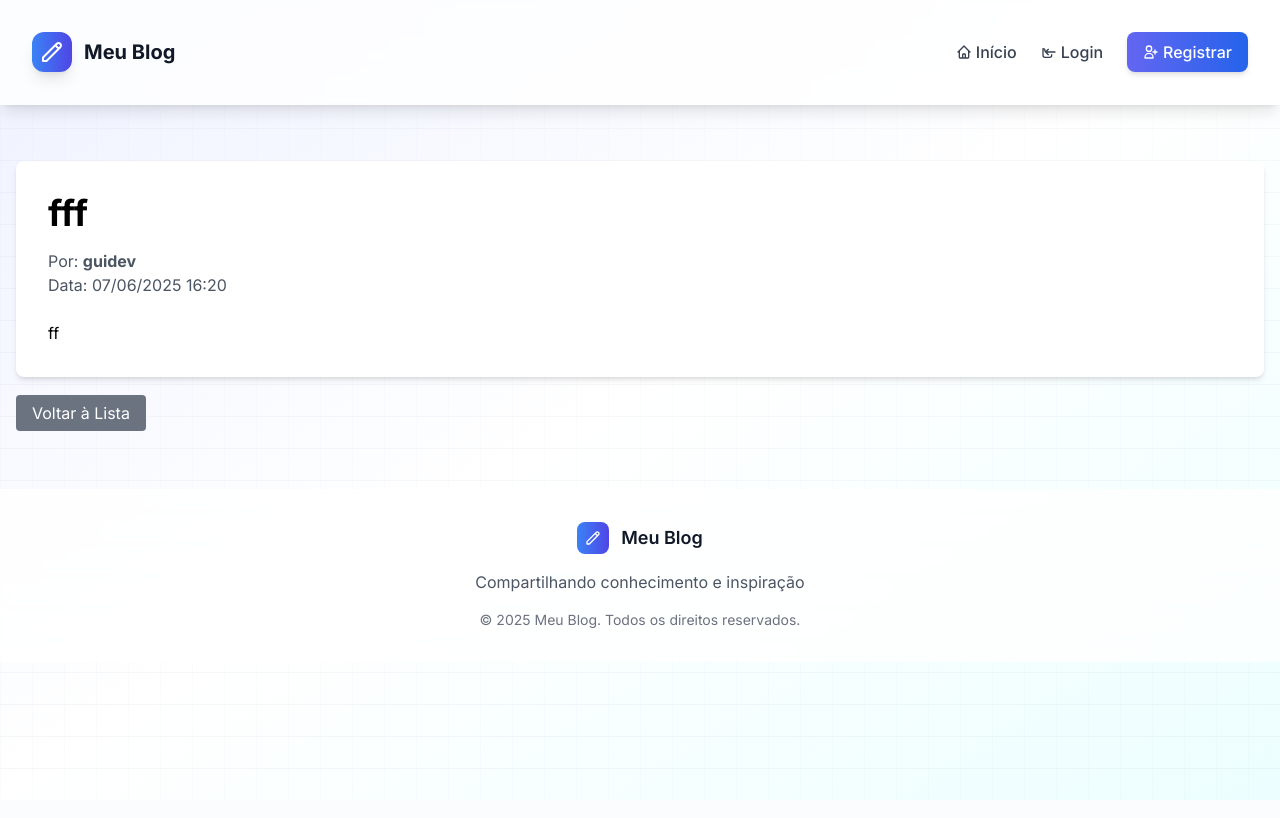
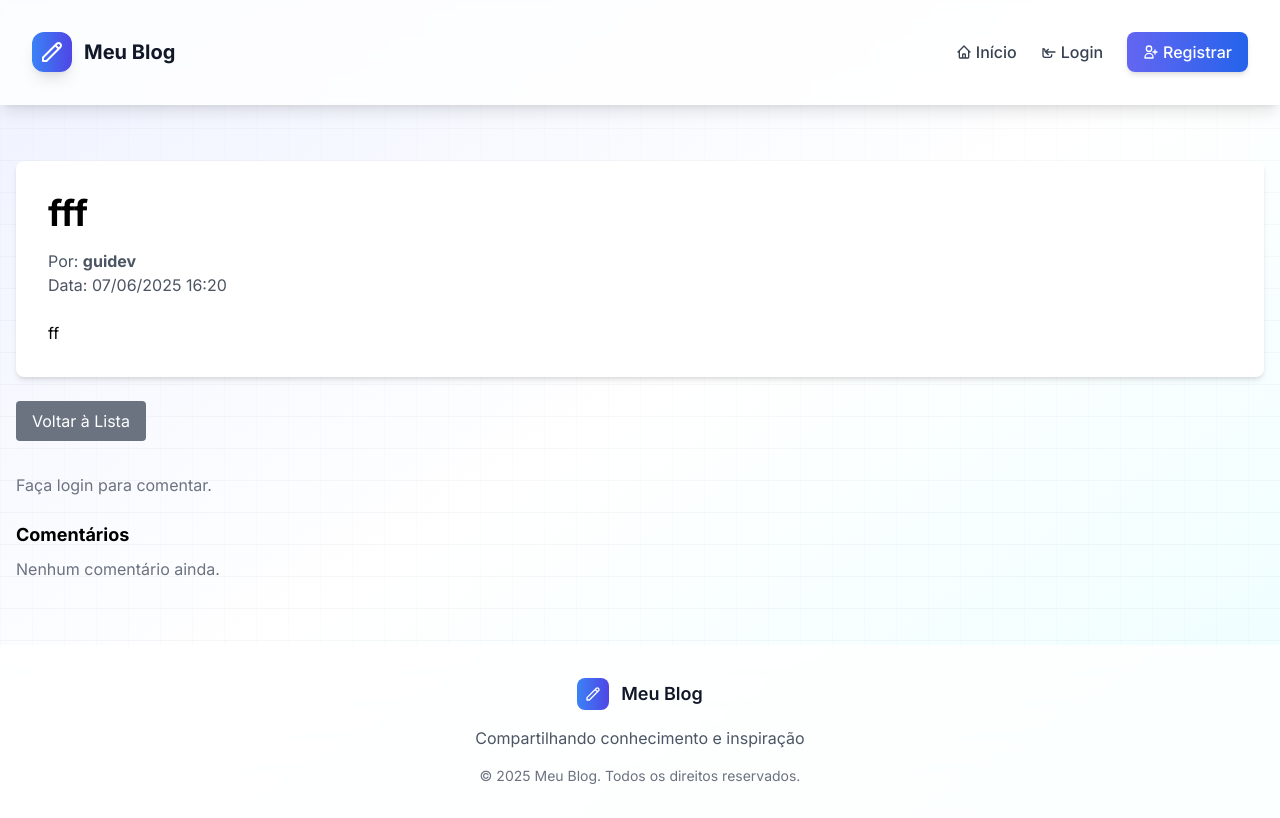
Before and after one commit to GuiDev115/django-blog, a Django app: page /artigo/1/ in a window 1280 px wide. Run offline with Django 5.2, Linux system fonts and the light colour scheme; data comes from the database, SQL or seed files in the repository; both versions use the stored data as it was after the commit; some libraries are stand-ins or nearby versions.

Commit message:
feat: curtir e comentar artigos

```diff
--- a/blog/templates/blog/artigo_detail.html
+++ b/blog/templates/blog/artigo_detail.html
@@ -24,12 +24,48 @@
         {% endif %}
     </article>
 
-    <div class="mt-6">
-        <a href="{% url 'artigo_list' %}" class="bg-gray-500 text-white px-4 py-2 rounded hover:bg-gray-600">Voltar à Lista</a>
+    <div class="mt-6 flex flex-wrap items-center justify-between gap-2">
+        <div class="flex flex-wrap items-center gap-2">
+            <a href="{% url 'artigo_list' %}" class="bg-gray-500 text-white px-4 py-2 rounded hover:bg-gray-600 h-10 align-middle">Voltar à Lista</a>
+            {% if user.is_authenticated %}
+                <a href="{% url 'artigo_update' artigo.id %}" class="bg-yellow-500 text-white px-4 py-2 rounded hover:bg-yellow-600 h-10 align-middle">Editar</a>
+                <a href="{% url 'artigo_delete' artigo.id %}" class="bg-red-500 text-white px-4 py-2 rounded hover:bg-red-600 h-10 align-middle">Deletar</a>
+            {% endif %}
+        </div>
         {% if user.is_authenticated %}
-            <a href="{% url 'artigo_update' artigo.id %}" class="bg-yellow-500 text-white px-4 py-2 rounded hover:bg-yellow-600 ml-2">Editar</a>
-            <a href="{% url 'artigo_delete' artigo.id %}" class="bg-red-500 text-white px-4 py-2 rounded hover:bg-red-600 ml-2">Deletar</a>
+            <form method="post" action="{% url 'curtir_artigo' artigo.pk %}" class="m-0 p-0">
+                {% csrf_token %}
+                <button type="submit" class="bg-pink-500 text-white px-4 py-2 rounded hover:bg-pink-600 h-10 align-middle m-0">
+                    Curtir ({{ artigo.curtidas.count }})
+                </button>
+            </form>
         {% endif %}
     </div>
+
+    <div class="mt-8">
+        {% if user.is_authenticated %}
+            <form method="post" action="{% url 'comentar_artigo' artigo.pk %}" class="mb-4">
+                {% csrf_token %}
+                <textarea name="conteudo" rows="2" class="w-full border rounded p-2" placeholder="Escreva um comentário..."></textarea>
+                <div class="flex justify-end">
+                    <button type="submit" class="bg-indigo-500 text-white px-4 py-2 rounded mt-2 h-10">Comentar</button>
+                </div>
+            </form>
+        {% else %}
+            <p class="text-gray-500">Faça login para comentar.</p>
+        {% endif %}
+    </div>
+
+    <h2 class="text-lg font-bold mt-6 mb-2">Comentários</h2>
+    <ul>
+        {% for comentario in artigo.comentarios.all %}
+            <li class="mb-2 border-b pb-2">
+                <strong>{{ comentario.autor.username }}</strong>: {{ comentario.conteudo }}
+                <span class="text-xs text-gray-400">{{ comentario.data_criacao|date:"d/m/Y H:i" }}</span>
+            </li>
+        {% empty %}
+            <li class="text-gray-500">Nenhum comentário ainda.</li>
+        {% endfor %}
+    </ul>
 </div>
 {% endblock %}
--- a/blog/urls.py
+++ b/blog/urls.py
@@ -14,6 +14,8 @@ urlpatterns = [
     path('artigo/<int:pk>/editar/', views.artigo_update, name='artigo_update'),
     path('artigo/<int:pk>/deletar/', views.artigo_delete, name='artigo_delete'),
     path('solicitacoes_redator/', views.solicitacoes_redator, name='solicitacoes_redator'),
+    path('artigo/<int:pk>/comentar/', views.comentar_artigo, name='comentar_artigo'),
+    path('artigo/<int:pk>/curtir/', views.curtir_artigo, name='curtir_artigo'),
 
 
     # URLs de categorias
--- a/blog/views.py
+++ b/blog/views.py
@@ -3,7 +3,7 @@ from django.contrib.auth import authenticate, login, logout
 from django.contrib.auth.decorators import login_required
 from django.contrib.auth.decorators import user_passes_test
 from django.contrib import messages
-from .models import Artigo, Categoria, Usuario, SolicitacaoRedator
+from .models import Artigo, Categoria, Usuario, SolicitacaoRedator, Comentario, Curtida
 from .forms import ArtigoForm, CustomUserCreationForm, CategoriaForm
 
 def index(request):
@@ -129,3 +129,22 @@ def solicitacoes_redator(request):
         solicitacao.aprovar(request.user)
         return redirect('solicitacoes_redator')
     return render(request, 'blog/solicitacoes_redator.html', {'solicitacoes': solicitacoes})
+
+@login_required
+def comentar_artigo(request, pk):
+    artigo = get_object_or_404(Artigo, pk=pk)
+    if request.method == 'POST':
+        conteudo = request.POST.get('conteudo')
+        if conteudo:
+            Comentario.objects.create(
+                artigo=artigo,
+                autor=request.user,
+                conteudo=conteudo
+            )
+    return redirect('artigo_detail', pk=pk)
+
+@login_required
+def curtir_artigo(request, pk):
+    artigo = get_object_or_404(Artigo, pk=pk)
+    Curtida.objects.get_or_create(artigo=artigo, usuario=request.user)
+    return redirect('artigo_detail', pk=pk)
```
Also changed, not shown: db.sqlite3.
